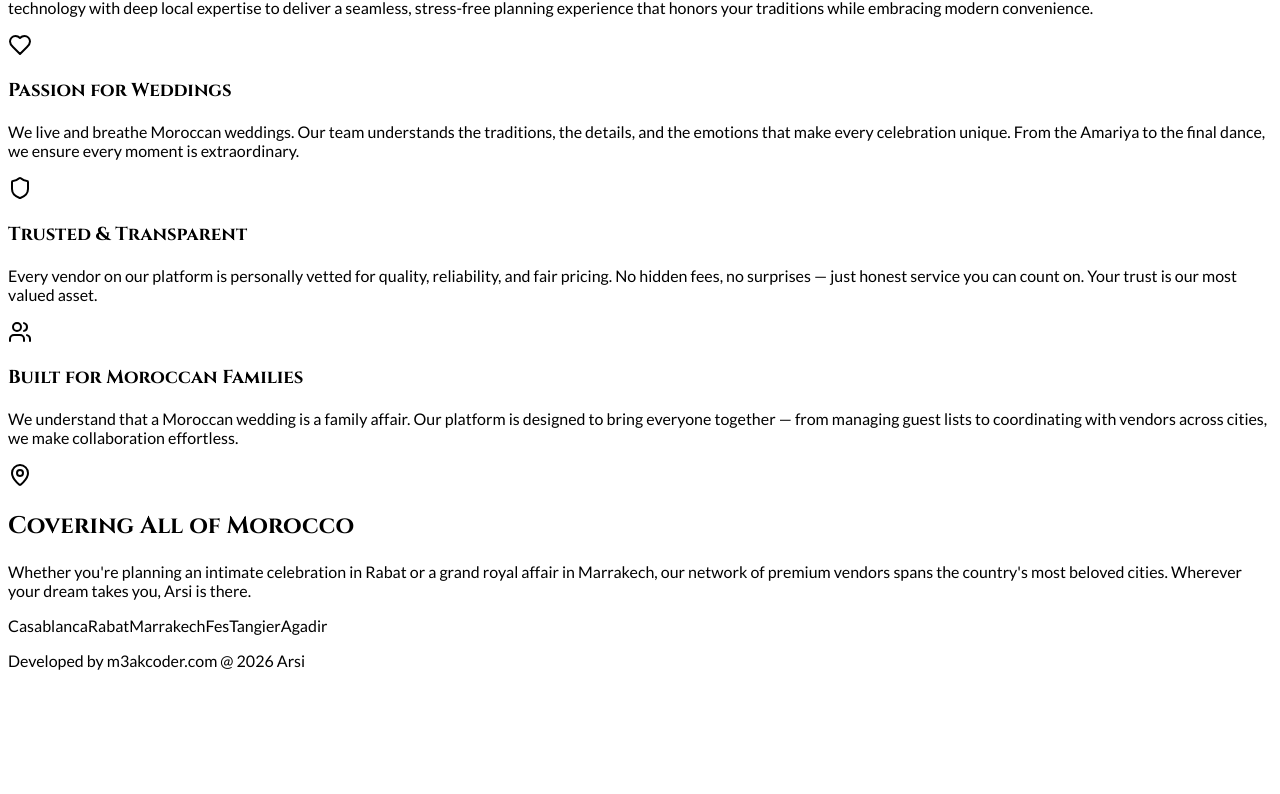
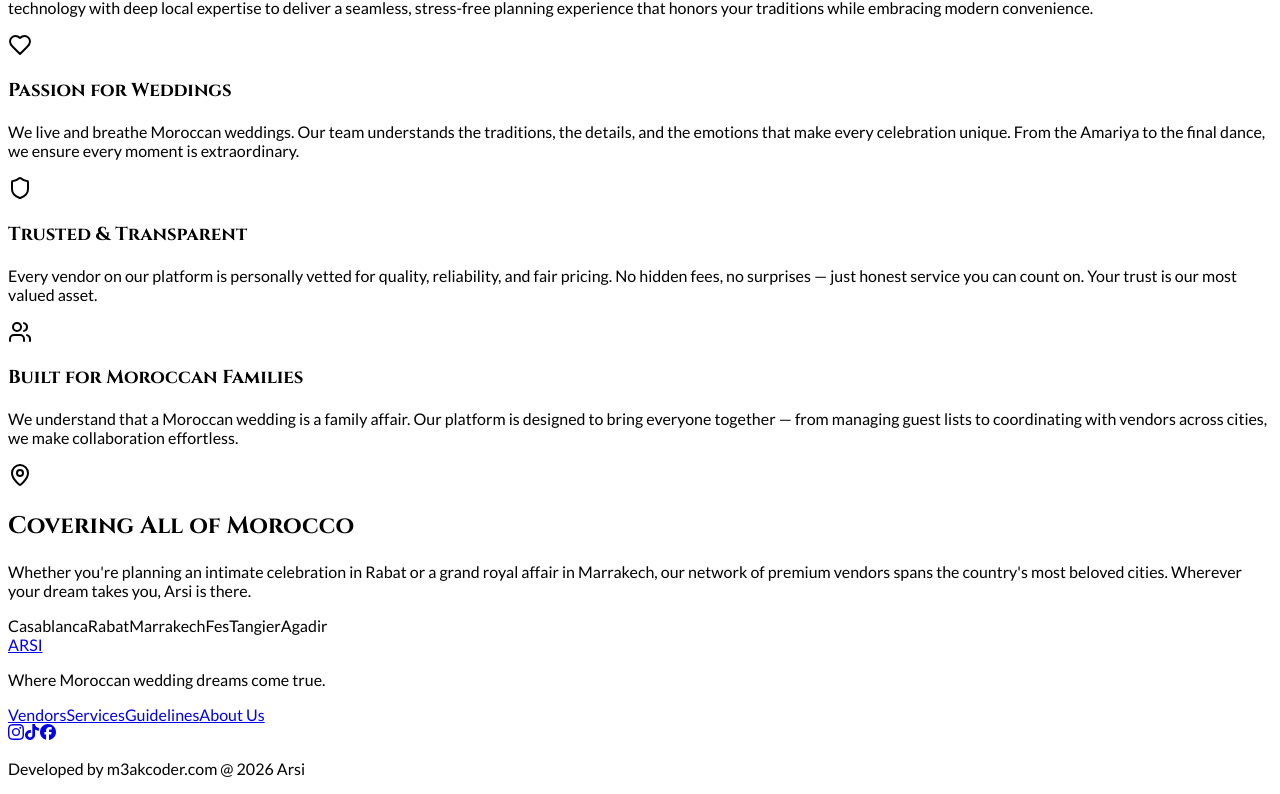
Before and after one commit to Pastback-dev/marriage-maroc, a React (Vite) app in the folder client/: page /about in a window 1280 px wide. Shown: the part 541-1335 px from the top of the page. Before the commit the page ends 1227 px from the top, so only its background shows below. Built offline with nearby package versions, Linux system fonts and the light colour scheme; a web font is replaced by a local one.

Commit message:
[dyad] Adding social media icons to a new reusable Footer component - wrote 4 file(s)

```diff
--- /dev/null
+++ b/client/src/components/Footer.tsx
@@ -0,0 +1,70 @@
+import { Link } from "wouter";
+import { useTranslation } from "react-i18next";
+import { SiInstagram, SiTiktok, SiFacebook } from "react-icons/si";
+
+export function Footer() {
+  const { t } = useTranslation();
+
+  return (
+    <footer className="bg-secondary text-secondary-foreground py-12 border-t border-white/5">
+      <div className="max-w-7xl mx-auto px-4 sm:px-6 lg:px-8">
+        <div className="grid grid-cols-1 md:grid-cols-3 gap-12 items-center">
+          {/* Logo & Tagline */}
+          <div className="text-center md:text-left">
+            <Link href="/">
+              <span className="text-2xl font-display font-bold text-white cursor-pointer">ARSI</span>
+            </Link>
+            <p className="text-white/60 text-sm mt-2 max-w-xs mx-auto md:mx-0">
+              {t("footer_tagline")}
+            </p>
+          </div>
+
+          {/* Navigation Links */}
+          <div className="flex flex-wrap justify-center gap-6 text-sm font-medium text-white/80">
+            <Link href="/providers" className="hover:text-primary transition-colors">{t("nav_providers")}</Link>
+            <Link href="/categories" className="hover:text-primary transition-colors">{t("nav_categories")}</Link>
+            <Link href="/rules" className="hover:text-primary transition-colors">{t("nav_rules")}</Link>
+            <Link href="/about" className="hover:text-primary transition-colors">{t("nav_about")}</Link>
+          </div>
+
+          {/* Social Icons */}
+          <div className="flex justify-center md:justify-end gap-5">
+            <a
+              href="https://instagram.com"
+              target="_blank"
+              rel="noopener noreferrer"
+              className="w-10 h-10 rounded-full bg-white/5 flex items-center justify-center text-white/60 hover:bg-primary hover:text-white transition-all duration-300"
+              aria-label="Instagram"
+            >
+              <SiInstagram className="w-5 h-5" />
+            </a>
+            <a
+              href="https://tiktok.com"
+              target="_blank"
+              rel="noopener noreferrer"
+              className="w-10 h-10 rounded-full bg-white/5 flex items-center justify-center text-white/60 hover:bg-primary hover:text-white transition-all duration-300"
+              aria-label="TikTok"
+            >
+              <SiTiktok className="w-5 h-5" />
+            </a>
+            <a
+              href="https://facebook.com"
+              target="_blank"
+              rel="noopener noreferrer"
+              className="w-10 h-10 rounded-full bg-white/5 flex items-center justify-center text-white/60 hover:bg-primary hover:text-white transition-all duration-300"
+              aria-label="Facebook"
+            >
+              <SiFacebook className="w-5 h-5" />
+            </a>
+          </div>
+        </div>
+
+        <div className="mt-12 pt-8 border-t border-white/5 text-center">
+          <p className="text-white/20 text-[10px] uppercase tracking-widest font-bold">
+            Developed by m3akcoder.com @ 2026 Arsi
+          </p>
+        </div>
+      </div>
+    </footer>
+  );
+}
--- a/client/src/pages/AboutUs.tsx
+++ b/client/src/pages/AboutUs.tsx
@@ -2,6 +2,7 @@ import { Navigation } from "@/components/Navigation";
 import { useTranslation } from "react-i18next";
 import { motion } from "framer-motion";
 import { Heart, Shield, Users, Sparkles, MapPin, Star } from "lucide-react";
+import { Footer } from "@/components/Footer";
 import traditionalHall from "@/assets/moroccan-traditional-hall.png";
 
 export default function AboutUs() {
@@ -122,11 +123,7 @@ export default function AboutUs() {
         </div>
       </section>
 
-      <footer className="bg-secondary text-secondary-foreground py-8">
-        <div className="max-w-7xl mx-auto px-4 text-center">
-          <p className="text-white/40 text-xs">Developed by m3akcoder.com @ 2026 Arsi</p>
-        </div>
-      </footer>
+      <Footer />
     </div>
   );
 }
--- a/client/src/pages/Home.tsx
+++ b/client/src/pages/Home.tsx
@@ -12,6 +12,7 @@ import { useToast } from "@/hooks/use-toast";
 import { Navigation } from "@/components/Navigation";
 import { GuestTable } from "@/components/GuestTable";
 import { useGuests } from "@/hooks/use-guests";
+import { Footer } from "@/components/Footer";
 import heroWedding from "@/assets/hero-moroccan-hall.png";
 import traditionalHall from "@/assets/moroccan-traditional-hall.png";
 
@@ -108,7 +109,7 @@ export default function Home() {
                 <CardHeader className="bg-gradient-to-r from-primary/5 to-amber-50/50 pb-5 pt-8 px-8">
                   <CardTitle className="flex items-center gap-3 text-xl font-display text-secondary" data-testid="text-ai-title">
                     <div className="p-2 bg-gradient-to-br from-primary/20 to-amber-200/30 rounded-xl">
-                      <Sparkles className="w-5 h-5 text-primary" />
+                      <span className="text-primary"><Sparkles className="w-5 h-5" /></span>
                     </div>
                     {t("ai_box_title")}
                   </CardTitle>
@@ -283,21 +284,7 @@ export default function Home() {
         </div>
       </section>
 
-      {/* Footer */}
-      <footer className="bg-secondary text-secondary-foreground py-12">
-        <div className="max-w-7xl mx-auto px-4 sm:px-6 lg:px-8 flex flex-col md:flex-row justify-between items-center gap-6">
-          <div>
-            <span className="text-2xl font-display font-bold">ARSI</span>
-            <p className="text-white/60 text-sm mt-2">{t("footer_tagline")}</p>
-          </div>
-          <div className="flex gap-8 text-sm text-white/80">
-            <Link href="/providers" className="hover:text-primary transition-colors">{t("nav_providers")}</Link>
-            <Link href="/categories" className="hover:text-primary transition-colors">{t("nav_categories")}</Link>
-            <Link href="/rules" className="hover:text-primary transition-colors">{t("nav_rules")}</Link>
-          </div>
-          <p className="text-white/40 text-xs">Developed by m3akcoder.com @ 2026 Arsi</p>
-        </div>
-      </footer>
+      <Footer />
     </div>
   );
 }
--- a/client/src/pages/Rules.tsx
+++ b/client/src/pages/Rules.tsx
@@ -2,6 +2,7 @@ import { Navigation } from "@/components/Navigation";
 import { useTranslation } from "react-i18next";
 import { motion } from "framer-motion";
 import { ShieldCheck, ImageIcon, Package, DollarSign, Star, AlertTriangle, CheckCircle2 } from "lucide-react";
+import { Footer } from "@/components/Footer";
 
 export default function Rules() {
   const { t } = useTranslation();
@@ -63,11 +64,7 @@ export default function Rules() {
         </div>
       </section>
 
-      <footer className="bg-secondary text-secondary-foreground py-8">
-        <div className="max-w-7xl mx-auto px-4 text-center">
-          <p className="text-white/40 text-xs">Developed by m3akcoder.com @ 2026 Arsi</p>
-        </div>
-      </footer>
+      <Footer />
     </div>
   );
 }
```
